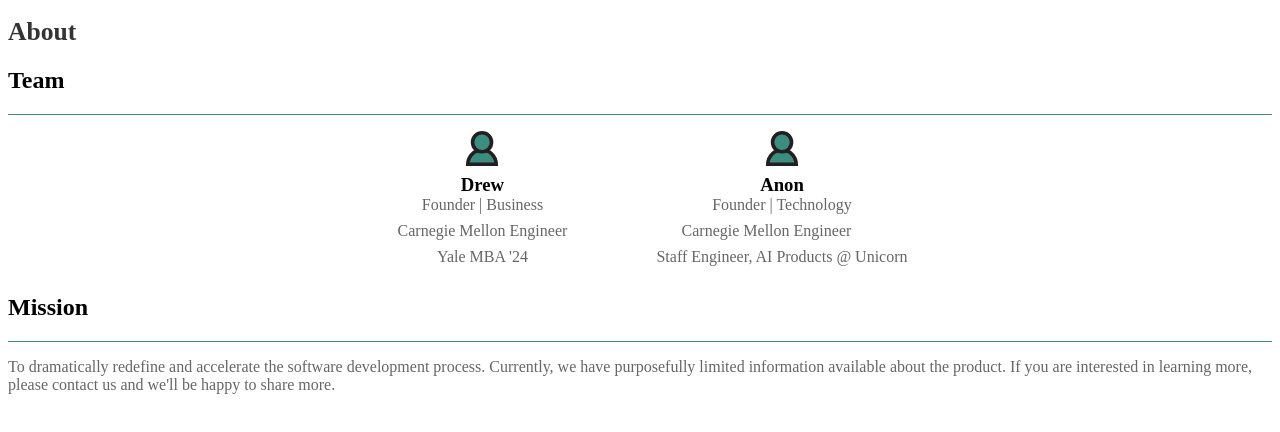
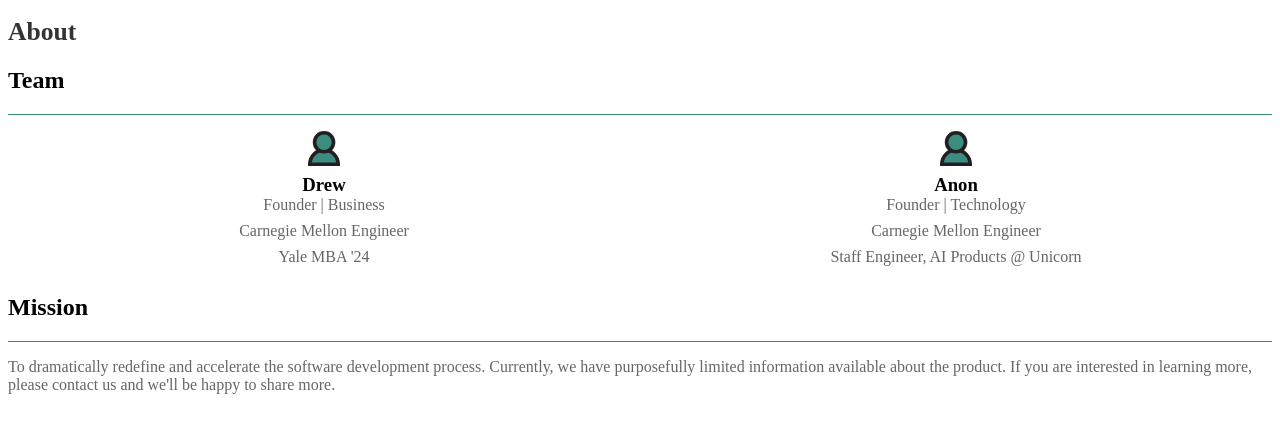
Before and after one commit to topdown-ai/topdown-webpage, a plain HTML site: page about.html in a window 1280 px wide. Drawn offline with Linux system fonts and the light colour scheme.

Commit message:
fixed team alignment

```diff
--- a/about.html
+++ b/about.html
@@ -28,12 +28,12 @@
     .team-container {
   display: flex;
   justify-content: center;
-  align-items: stretch; /* Change this from 'center' to 'stretch' */
+  align-items: stretch;
 }
 
 
     .team-member {
-      margin: 0 2rem;
+      flex: 1;
     }
 
     .team-member img {
@@ -54,12 +54,7 @@
   margin-top: 0;
   margin-bottom: 0.5rem;
 }
-.fixed-width {
-  width: 220px; /* Adjust the value as needed */
-  white-space: nowrap;
-  overflow: hidden;
-  text-overflow: ellipsis;
-}
+
 
 
   </style>
@@ -73,14 +68,14 @@
       <img src="data/anon.svg" alt="Drew">
       <h3>Drew</h3>
       <p>Founder | Business</p>
-      <p class = "fixed-width">Carnegie Mellon Engineer</p>
+      <p>Carnegie Mellon Engineer</p>
       <p>Yale MBA '24</p>
     </div>
     <div class="team-member">
       <img src="data/anon.svg" alt="Anon">
       <h3>Anon</h3>
       <p>Founder | Technology</p>
-      <p class = "fixed-width">Carnegie Mellon Engineer</p>
+      <p>Carnegie Mellon Engineer</p>
       <p>Staff Engineer, AI Products @ Unicorn</p>
     </div>
   </div>
```
